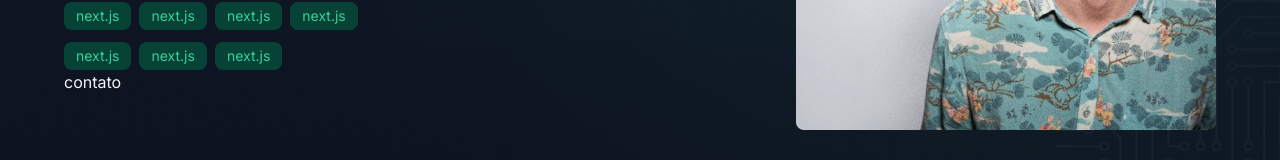
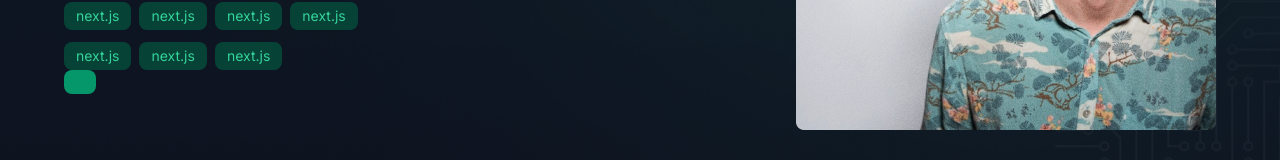
Before and after one commit to Jreng7/portfolio_next-js, a Next.js app: page / in a window 1280 px wide. Shown: the part 515-675 px from the top of the page. Built offline with nearby package versions, Linux system fonts and the light colour scheme.

Commit message:
feat: button

```diff
--- a/app/components/button/index.tsx
+++ b/app/components/button/index.tsx
@@ -1,7 +1,17 @@
+import { cn } from "@/app/lib/utils"
+import { ButtonHTMLAttributes } from "react"
 
-export const Button = ({ children }) => {
+type ButtonProps = ButtonHTMLAttributes<HTMLButtonElement>
+
+export const Button = ({ children, className, ...props }: ButtonProps) => {
   return (
-    <button>
+    <button
+      className={cn(
+        'bg-emerald-600 py-3 px-4 rounded-lg text-gray-50 flex flex-items-center justify-center gap-2',
+        className
+      )}
+      {...props}
+    >
       { children }
     </button>
   )
--- a/app/components/pages/hero-section/index.tsx
+++ b/app/components/pages/hero-section/index.tsx
@@ -1,5 +1,6 @@
 import Image from 'next/image'
 import { TechBadge } from '../../tech-badge'
+import { Button } from '../../button'
 
 export const HeroSection = () => {
   return (
@@ -20,7 +21,7 @@ export const HeroSection = () => {
             ))}
           </div>
           <div>
-            contato
+            <Button />
           </div>
         </article>
 
```
